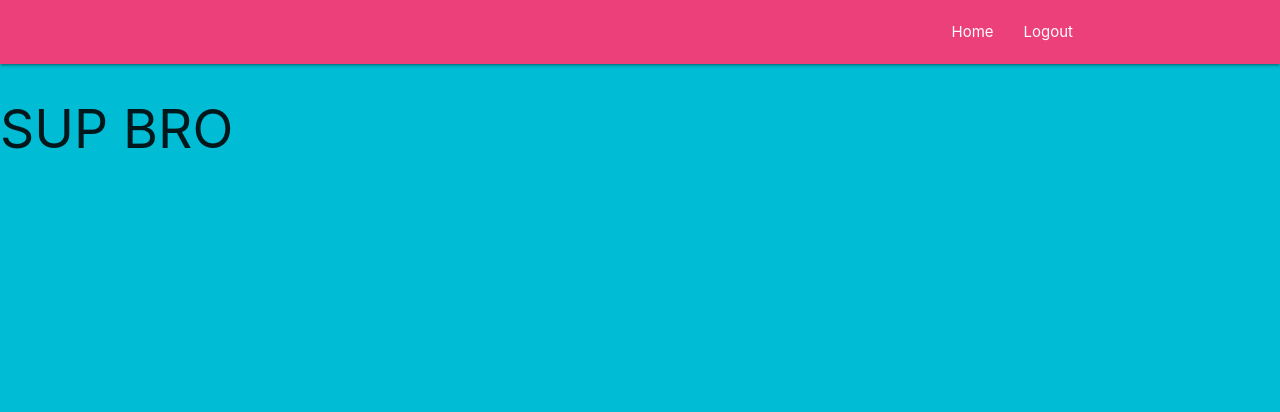
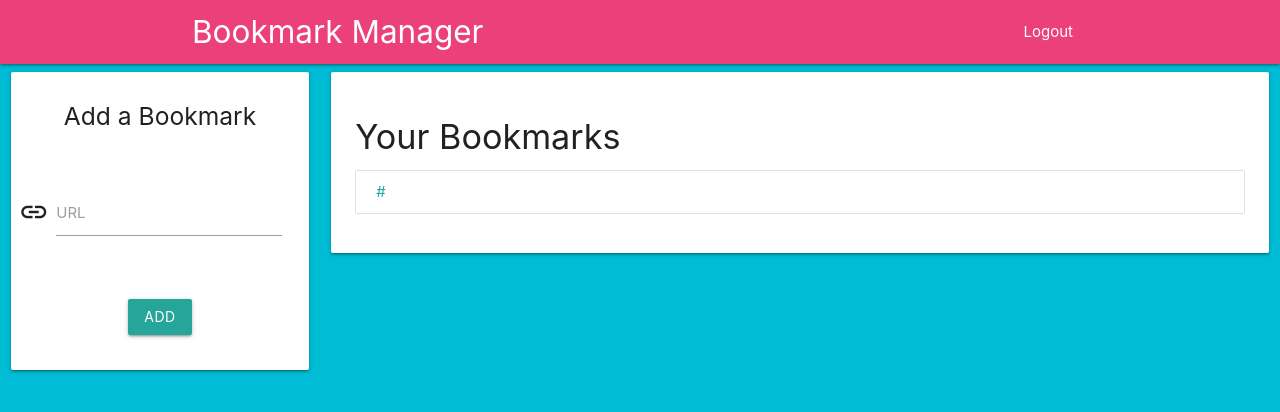
Before and after one commit to EnzoZafra/COMP466TMA2, a PHP site: page /main.php in a window 1280 px wide. Shown: the top 412 px of the page. Run offline with PHP 8.4, Linux system fonts and the light colour scheme; the visitor is signed in with stand-in values (Sample User, id 1); tables that the repository leaves empty or names only in its code hold one stand-in row (values such as "Sample post"); some libraries are stand-ins or nearby versions.

Commit message:
finished part 1

```diff
--- a/part1/helper/database_init.php
+++ b/part1/helper/database_init.php
@@ -9,7 +9,7 @@
 DB::query("CREATE TABLE IF NOT EXISTS `bookmarks` (
   `bookmarkid` INT NOT NULL AUTO_INCREMENT,
   `users_userid` INT NOT NULL,
-  `url` VARCHAR(45) NOT NULL,
+  `url` VARCHAR(450) NOT NULL,
   PRIMARY KEY (`bookmarkid`, `users_userid`),
   INDEX `fk_bookmarks_users_idx` (`users_userid` ASC),
   CONSTRAINT `fk_bookmarks_users`
--- /dev/null
+++ b/part1/main.js
@@ -0,0 +1,43 @@
+$(document).ready(function() {
+	MaterializeCollectionActions.configureActions($('#collection-id'), [
+		{
+			name: 'delete',
+			callback: function (collectionItem, collection) {
+				console.log(collectionItem.href);
+				var bmurl = collectionItem.href;
+				$.ajax({
+					data: 'url=' + bmurl,
+					url: 'server/deletebookmark.php',
+					method: 'POST',
+					success: function(msg) {
+					}
+				});
+				$(collectionItem).remove();
+			}
+		},
+	]);
+});
+
+function isValidURL(str) {
+	regexp =  /^(?:(?:https?|ftp):\/\/)?(?:(?!(?:10|127)(?:\.\d{1,3}){3})(?!(?:169\.254|192\.168)(?:\.\d{1,3}){2})(?!172\.(?:1[6-9]|2\d|3[0-1])(?:\.\d{1,3}){2})(?:[1-9]\d?|1\d\d|2[01]\d|22[0-3])(?:\.(?:1?\d{1,2}|2[0-4]\d|25[0-5])){2}(?:\.(?:[1-9]\d?|1\d\d|2[0-4]\d|25[0-4]))|(?:(?:[a-z\u00a1-\uffff0-9]-*)*[a-z\u00a1-\uffff0-9]+)(?:\.(?:[a-z\u00a1-\uffff0-9]-*)*[a-z\u00a1-\uffff0-9]+)*(?:\.(?:[a-z\u00a1-\uffff]{2,})))(?::\d{2,5})?(?:\/\S*)?$/;
+	if (regexp.test(str))
+	{
+		return true;
+	}
+	else
+	{
+		return false;
+	}
+}
+
+function validateURL() {
+	var url = document.forms["bookmarkform"]["url"].value;
+    if (url == "") {
+        alert("URL is empty");
+        return false;
+	}
+	else if (!isValidURL(url)) {
+		alert("URL given is invalid");
+		return false;
+	}
+}
--- a/part1/main.php
+++ b/part1/main.php
@@ -3,22 +3,77 @@
 	<title>Bookmark Manager</title>
 	<link href="../shared/css/materialize.css" type="text/css" rel="stylesheet" media="screen,projection"/>
 	<link href="../shared/css/style.css" type="text/css" rel="stylesheet" media="screen,projection"/>
+	<link rel="stylesheet" href="../shared/css/materialize-collection-actions-1.0.0.min.css">
 	<link href="https://fonts.googleapis.com/icon?family=Material+Icons" rel="stylesheet">
 	<script src="https://code.jquery.com/jquery-2.1.1.min.js"></script>
 	<script src="../shared/js/materialize.js"></script>
-	<script src="../shared/js/init.js"></script>
+	<script src="../shared/js/materialize-collection-actions-1.0.0.min.js"></script>
 </head>
+
 <nav class="pink lighten-1" role="navigation">
-<div class="nav-wrapper container">
-	<ul class="right hide-on-med-and-down">
-		<li><a class="white-text" href="main.php">Home</a></li>
-		<li><a class="white-text" href="server/logout.php">Logout</a></li>
-	</ul>
-</div>
+	<div class="nav-wrapper container">
+		<a href="main.php" class="brand-logo">Bookmark Manager</a>
+		<ul class="right hide-on-med-and-down">
+			<li><a class="white-text" href="server/logout.php">Logout</a></li>
+		</ul>
+	</div>
 </nav>
 
 <body class="cyan">
-<h2>SUP BRO</h2>
 
+<div class="row">
+	<div class="col s3">
+		<form name="bookmarkform" class="card" action="server/addbookmark.php" method="post" onsubmit="return validateURL()">
+			<div class="row">
+				<div class="input-field col s12 center">
+					<h5 class="center login-form-text">Add a Bookmark</h5>
+				</div>
+			</div>
+			<div class="row">
+				<div class="input-field col s11 center">
+					<i class="material-icons prefix">link</i>
+					<input name="url" type="url">
+					<label for="url" class="center-align">URL</label>
+				</div>
+			</div>
+			<div class="row">
+				<p class="red-text center">
+				<?php
+					if(isset($_GET['duplicate']) && $_GET['duplicate']) {
+						echo 'That URL is already bookmarked';
+					};
+				?>
+				</p>
+			</div>
+			<div class="row">
+				<div class="input-field center">
+					<button type="submit" class="btn waves-effect waves-light">Add</button>
+				</div>
+			</div>
+			<div class="row"></div>
+		</form>
+	</div>
+	<div class="col s9">
+		<div class="col-content card-panel">
+			<h4> Your Bookmarks</h4>
+			<div id="collection-id" class="collection mca-always-visible">
+			<?php
+			include 'helper/database.php';
+			session_start();
+			$id = DB::run("SELECT userid FROM users WHERE `username`=?", [$_SESSION['loggeduser']])->fetch()['userid'];
+			$query = DB::run("SELECT * FROM bookmarks WHERE users_userid=?", [$id]);
+			while ($row = $query->fetch(PDO::FETCH_LAZY))
+			{
+				$url = $row['url'];
+				echo "<a href=\"" . $url . "\" class=\"collection-item\" target=\"_blank\">" . $url . "</a>";
+			}
+			?>
+			</div>
+		</div>
+
+	</div>
+</div>
+
+<script src="main.js"></script>
 </body>
 </html>
--- /dev/null
+++ b/shared/css/materialize-collection-actions-1.0.0.min.css
@@ -0,0 +1 @@
+.collection:not(.mca-always-visible) .collection-item:not(:hover) .mca-action{display:none}.mca-action:hover{color:#000}.mca-action.disabled{color:grey;cursor:default}[data-mca-text]::before{content:attr(data-mca-text)}
--- a/shared/css/style.css
+++ b/shared/css/style.css
@@ -3,7 +3,7 @@
 }
 
 .card-panel {
-	height: 70%;
+	min-height: 70%;
 }
 
 .register-form {
```
Also changed, not shown: part1/registerpage.php (+5 -2 lines), part1/server/addbookmark.php (added, +30 -0 lines), part1/server/deletebookmark.php (added, +24 -0 lines), part1/server/notlogged.php (added, +16 -0 lines), part1/welcome.php (+11 -16 lines), shared/js/init.js (deleted, +0 -11 lines), shared/js/materialize-collection-actions-1.0.0.min.js (added, +1 -0 lines).
